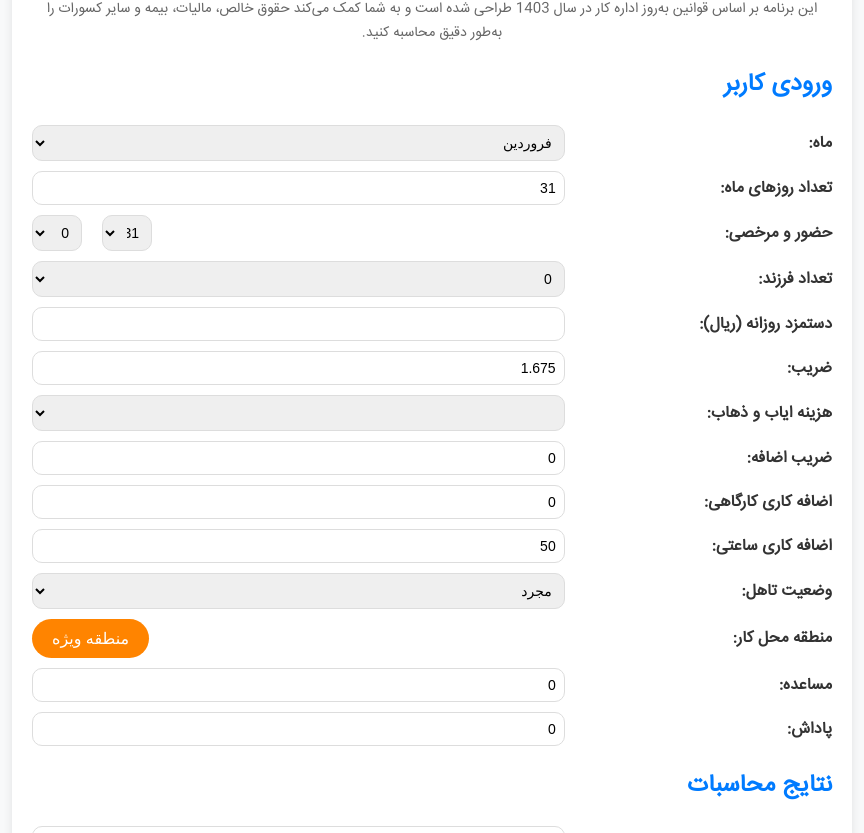
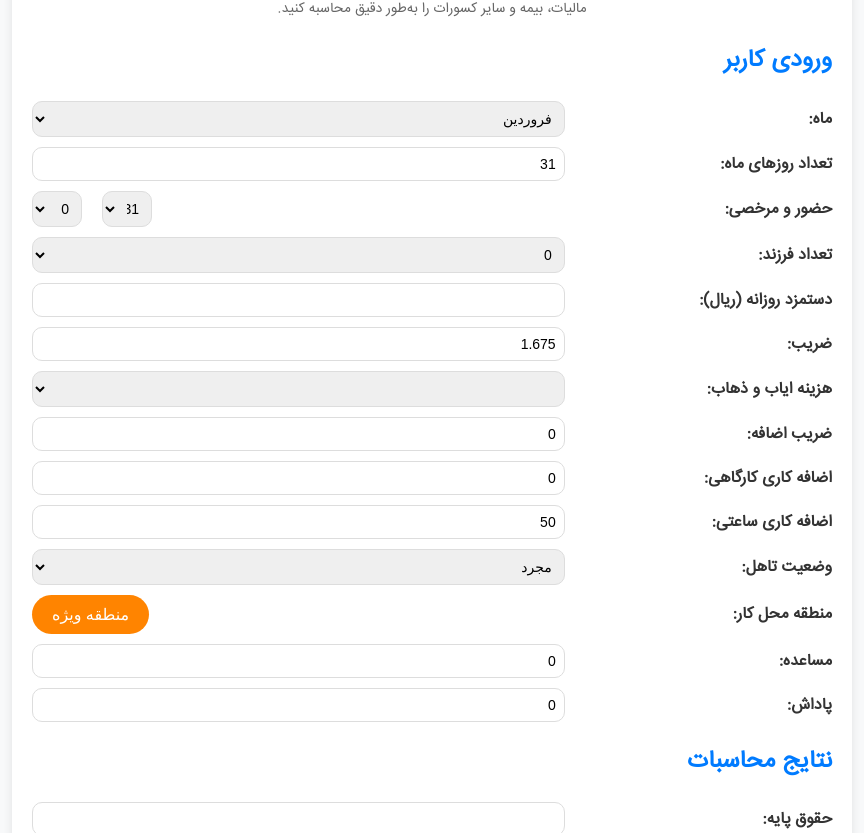
Before and after one commit to akarimvand/DASTMOZD, a plain HTML site: page INDEX2.HTML in a window 1280 px wide. Shown: the part 88-921 px from the top of the page, without its empty margins (208-1072 px from the left). Drawn offline with Linux system fonts and the light colour scheme; files whose address does not match are found by name.

Commit message:
Update INDEX2.HTML

```diff
--- a/INDEX2.HTML
+++ b/INDEX2.HTML
@@ -156,7 +156,7 @@
         <!-- تیتر برنامه و توضیح -->
         <div class="header">
             <h1>برنامه محاسبه حقوق و دستمزد 1403</h1>
-            <p>این برنامه بر اساس قوانین به‌روز اداره کار در سال 1403 طراحی شده است و به شما کمک می‌کند حقوق خالص، مالیات، بیمه و سایر کسورات را به‌طور دقیق محاسبه کنید.</p>
+            <p>مالیات، بیمه و سایر کسورات را به‌طور دقیق محاسبه کنید.</p>
         </div>
 
         <div class="row">
```
